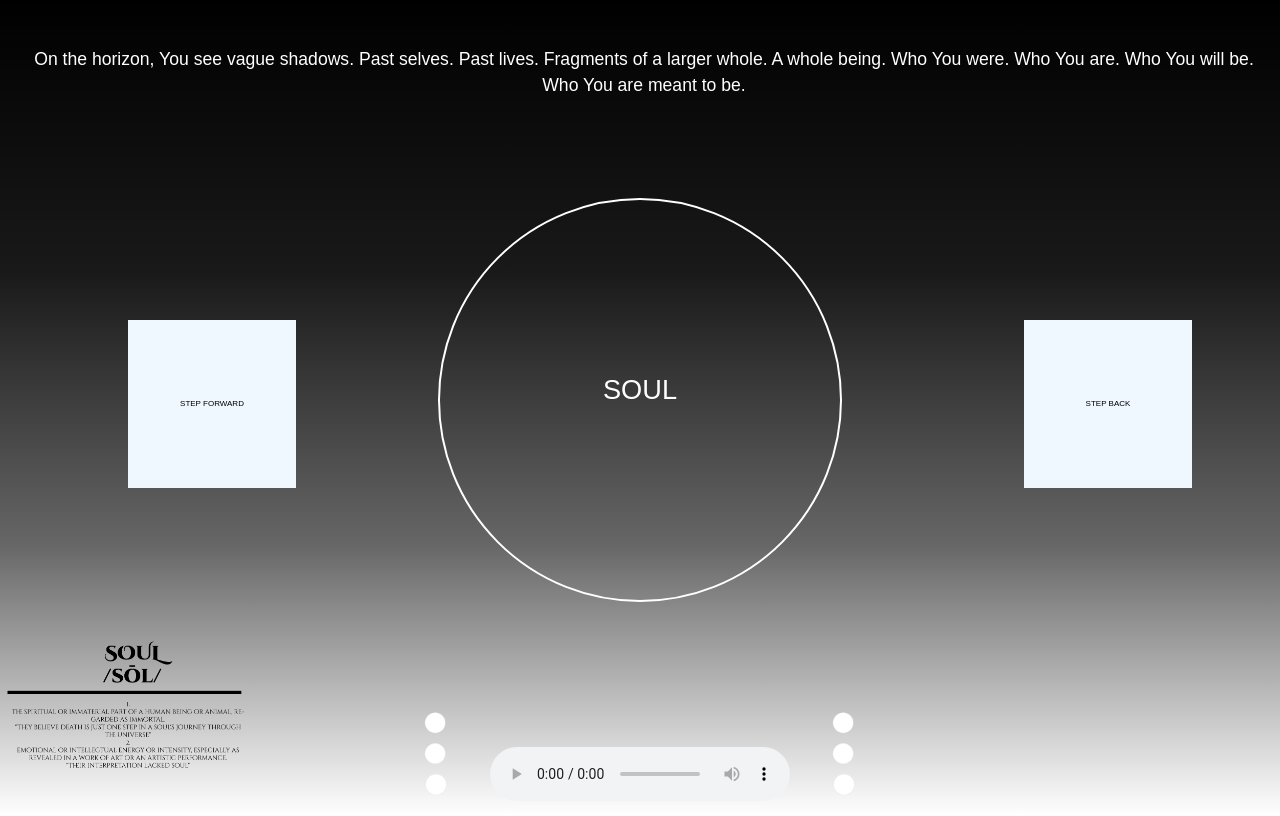
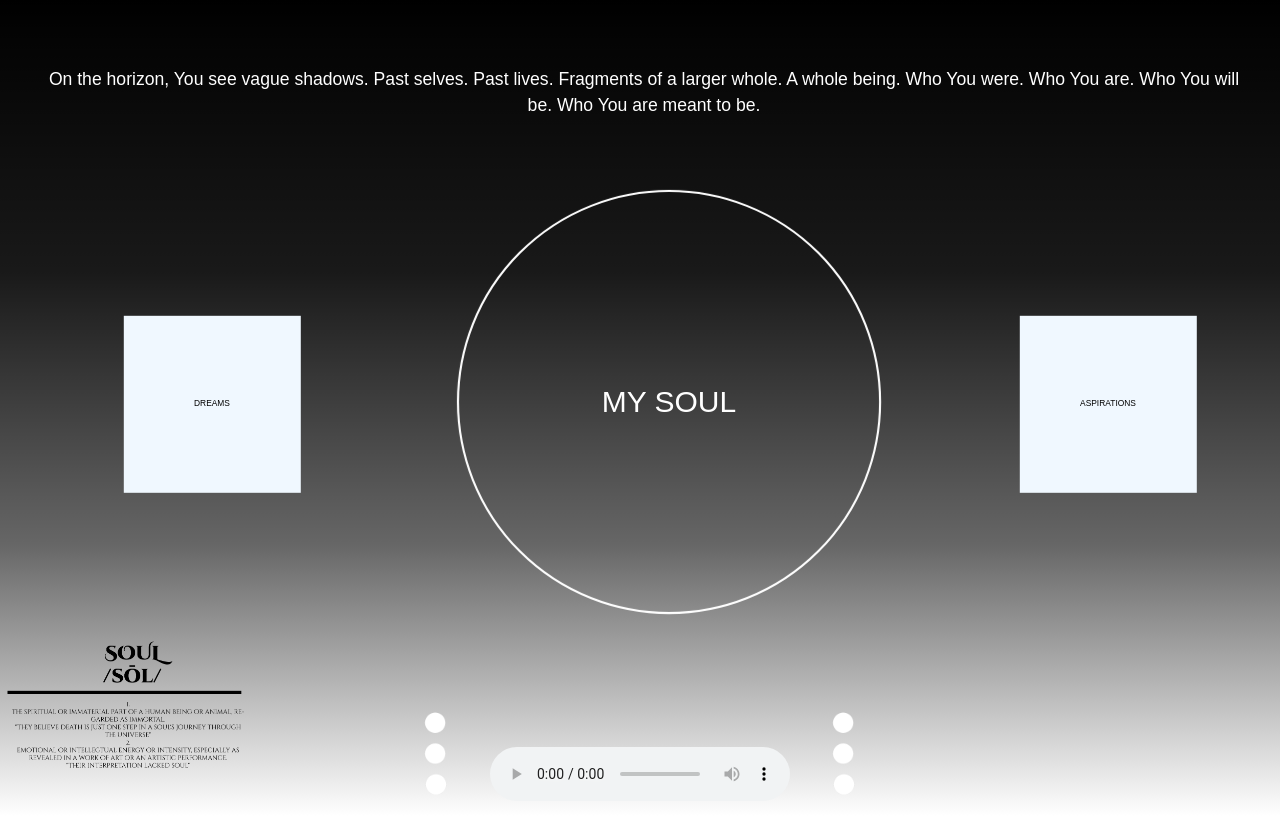
Before and after one commit to nathanduker/Assignment1, a plain HTML site: page index.html in a window 1280 px wide. Drawn offline with Linux system fonts and the light colour scheme; a web font is replaced by a local one.

Commit message:
Added some tunes. Made some small style changes.

```diff
--- a/index.html
+++ b/index.html
@@ -7,13 +7,13 @@
     <link rel="preconnect" href="https://fonts.googleapis.com">
 <link rel="preconnect" href="https://fonts.gstatic.com" crossorigin>
 <link href="https://fonts.googleapis.com/css2?family=Stalinist+One&display=swap" rel="stylesheet">
-    <title>Nate's Soul</title>
+    <title>Fragmented Soul</title>
 </head>
 <body>
 
 
     <div id="startContainer">
-        <p id="startButton">SOUL</p>
+        <p id="startButton">MY SOUL</p>
 
     </div>
 
@@ -25,13 +25,13 @@
 
     <div id="fragment">
 
-       <p>STEP FORWARD</p>
+       <p>DREAMS</p>
 
     </div>
 
     <div id="fragment2">
 
-        <p>STEP BACK</p>
+        <p>ASPIRATIONS</p>
 
     </div>
 
@@ -40,9 +40,14 @@
     <footer>
         <img src="assets/images/souldef.png" alt="souldef" id="souldef">
         <img src="assets/images/decal1.png" alt="decal1" id="decal1">
-        <audio controls loop autoplay class="audioloop">
+        <audio loop autoplay class="audioloop" volume="1.0" loop>
             <source src="/assets/sounds/Wind.mp3" type="audio/mpeg">
           </audio>
+
+          <audio controls loop autoplay class="audioloop">
+            <source src="/assets/sounds/feather.mp3" type="audio/mpeg">
+          </audio>
+
         <img src="assets/images/decal1.png" alt="decal1" id="decal1">
 
     </footer>
--- a/style.css
+++ b/style.css
@@ -10,9 +10,10 @@ body {
 }
 
 #startContainer {
+    animation: float 4s linear infinite;
     position: fixed;
-    top: 50%;
-    left: 50%;
+    top: 25%;
+    left: 36.5%;
     width: 40vw;
     height: 40vw;
     max-width: 400px;
@@ -28,9 +29,11 @@ body {
 
 .flavortext{
     font-size: 1.1em;
+    padding: 20px;
 }
 
 #fragment, #fragment2 {
+    animation: float 4s linear infinite;
     position: fixed;
     top: 40%;
     width: 10vw;
@@ -50,8 +53,14 @@ body {
     margin: 0; /* Reset default margin for <p> element */
 }
 
-#fragment:hover, #fragment2:hover {
-    transform: rotate(45deg) scale(1.5); /* Rotate and scale the fragment on hover */
+#fragment:hover {
+    transform: rotate(45deg) scale(1.1); /* Rotate and scale the fragment on hover */
+}
+
+#fragment2:hover{
+
+    transform: rotate(-45deg) scale(1.1); /* Rotate and scale the fragment on hover */
+
 }
 
 #fragment {
@@ -79,9 +88,11 @@ body {
 @keyframes float {
     0% {
         transform: translateY(0);
+
     }
     50% {
         transform: translateY(-20px);
+        transform: scale(1.1);
     }
     100% {
         transform: translateY(0);
```
Also changed, not shown: 1 other file.
